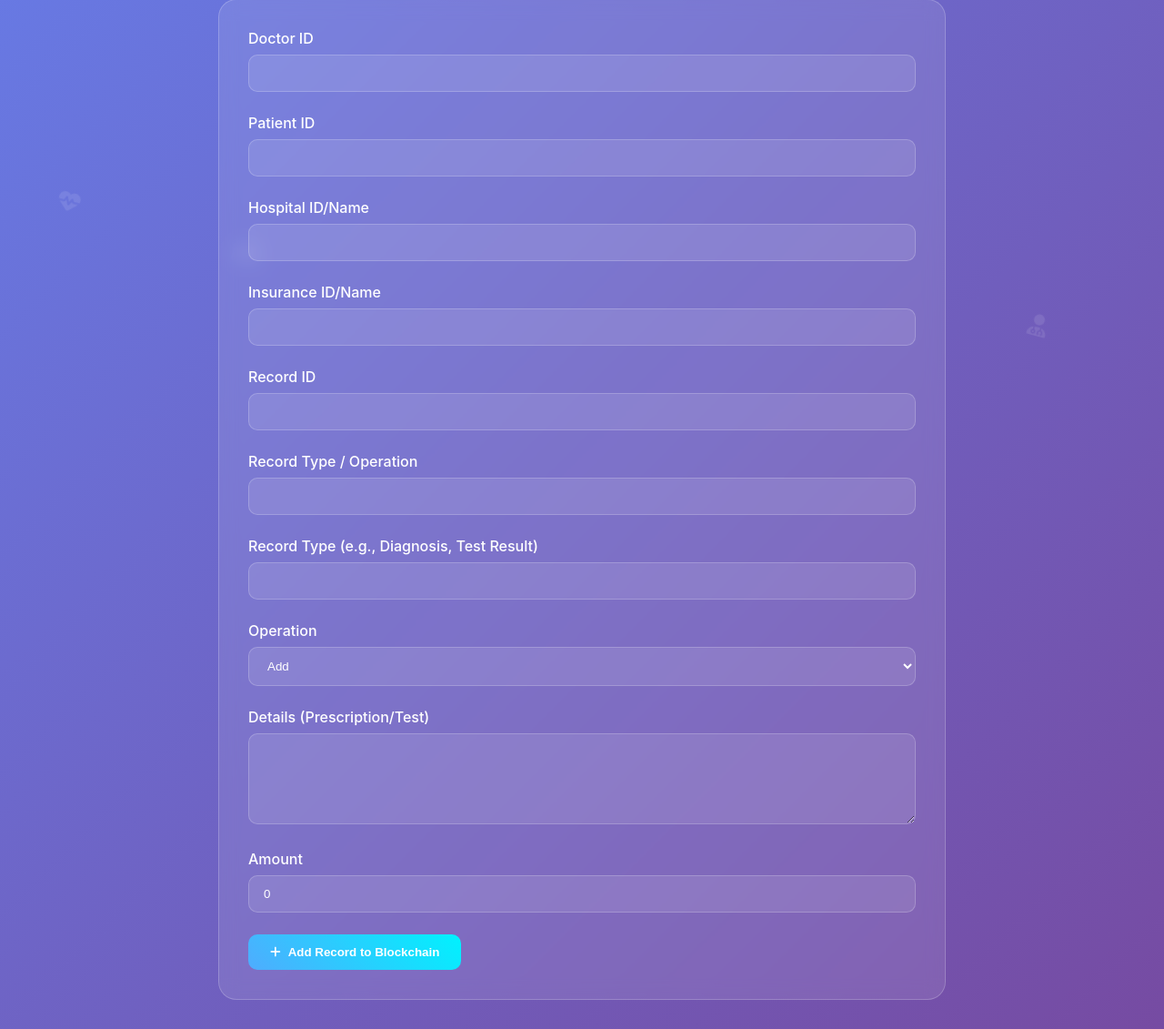
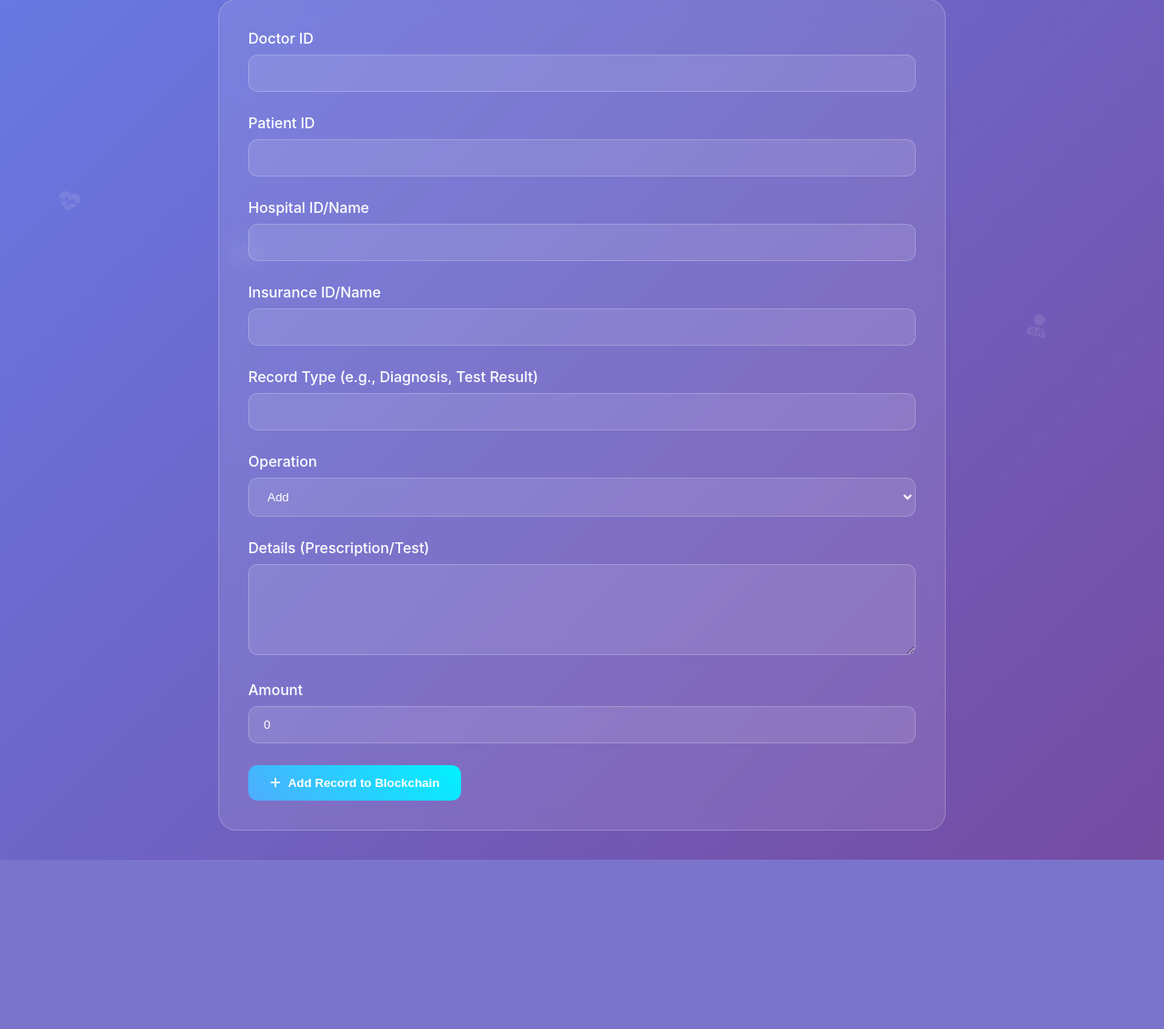
Before and after one commit to tejasvinigoel/DPoS-MedChain, a Flask app: page /add_record in a window 1280 px wide. Shown: the part 269-1400 px from the top of the page at 91% size. After the commit the page ends 1214 px from the top, so only its background shows below. Run offline with Flask 3, Linux system fonts and the light colour scheme.

Commit message:
autoincre record id

```diff
--- /dev/null
+++ b/access_log.txt
@@ -0,0 +1,5 @@
+[2025-09-22 00:38:44] ADMIN ACTION: Registered user admin (Admin User) as Administrator.
+[2025-09-22 00:38:44] ADMIN ACTION: Registered user dr_alice (Dr. Alice) as Doctor.
+[2025-09-22 00:38:44] ADMIN ACTION: Registered user dr_bob (Dr. Bob) as Doctor.
+[2025-09-22 00:38:44] ADMIN ACTION: Registered user patient_x (Patient X) as Patient.
+[2025-09-22 00:38:44] ADMIN ACTION: Registered user patient_y (Patient Y) as Patient.
--- a/app.py
+++ b/app.py
@@ -152,27 +152,25 @@ def index():
 def add_record():
     if request.method == "POST":
         doctor_id = request.form["doctor_id"]
-        if healthcare_blockchain.users.get(doctor_id, {}).get("role") != "Doctor":
-            flash("Only doctors can add records!", "danger")
-            log_action(f"ACCESS DENIED: Non-doctor {doctor_id} tried to add a record.")
-            return redirect(url_for("add_record"))
+        # ... (doctor check) ...
 
+        # Get all form data EXCEPT the record_id
         patient_id = request.form["patient_id"]
         hospital_id = request.form["hospital_id"]
         insurance_id = request.form["insurance_id"]
-        record_id = request.form["record_id"]
-        record_type = request.form["record_type"] # NEW
-        operation = request.form["operation"]     # NEW
+        record_type = request.form["record_type"]
+        operation = request.form["operation"]
         prescription = request.form["prescription"]
         amount = request.form["amount"]
 
-        new_tx = Transaction(
-            hospital_id, doctor_id, patient_id, insurance_id, record_id, record_type, operation, prescription, amount
+        # Call the new blockchain method, which will generate the ID
+        healthcare_blockchain.add_transaction(
+            hospital_id, doctor_id, patient_id, insurance_id, record_type, operation, prescription, amount
         )
-        healthcare_blockchain.add_transaction(new_tx)
+
         save_blockchain(healthcare_blockchain)
-        flash(f"Medical record {record_id} successfully added to blockchain!", "success")
-        log_action(f"TRANSACTION: Doctor {doctor_id} created record {record_id} for {patient_id}")
+        flash(f"Medical record submitted for patient consent! It will be assigned a new ID upon creation.", "success")
+        log_action(f"TRANSACTION: Doctor {doctor_id} created a new record for {patient_id}")
         return redirect(url_for("index"))
 
     return render_template("add_record.html")
--- a/templates/add_record.html
+++ b/templates/add_record.html
@@ -25,16 +25,6 @@
         <div class="mb-3">
             <label for="insurance_id" class="form-label">Insurance ID/Name</label>
             <input type="text" class="form-control" id="insurance_id" name="insurance_id" required>
-        </div>
-
-        <div class="mb-3">
-            <label for="record_id" class="form-label">Record ID</label>
-            <input type="text" class="form-control" id="record_id" name="record_id" required>
-        </div>
-
-        <div class="mb-3">
-            <label for="operation" class="form-label">Record Type / Operation</label>
-            <input type="text" class="form-control" id="operation" name="operation" required>
         </div>
 
         <div class="mb-3">
```
Also changed, not shown: blockchain.py (+24 -3 lines), 1 other file.
